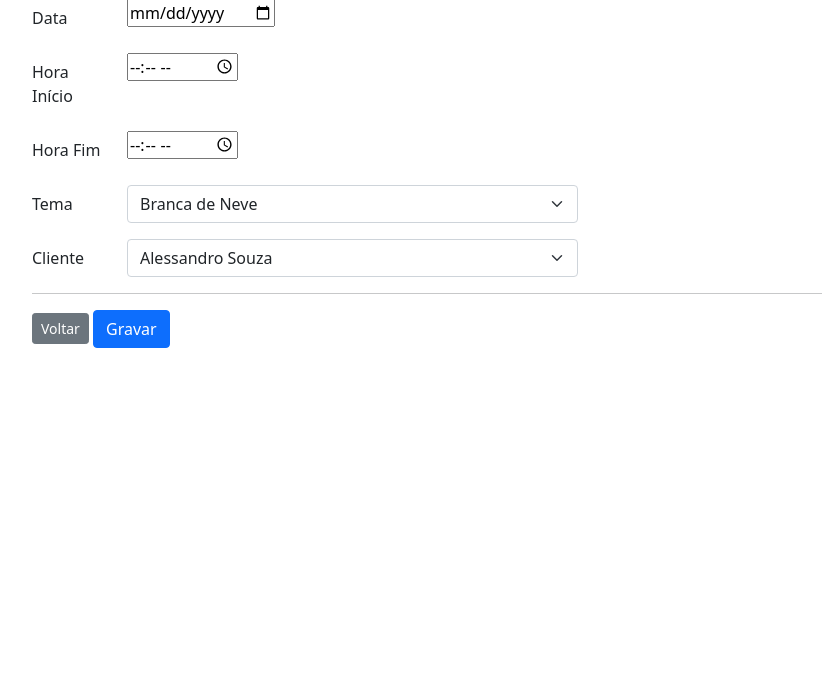
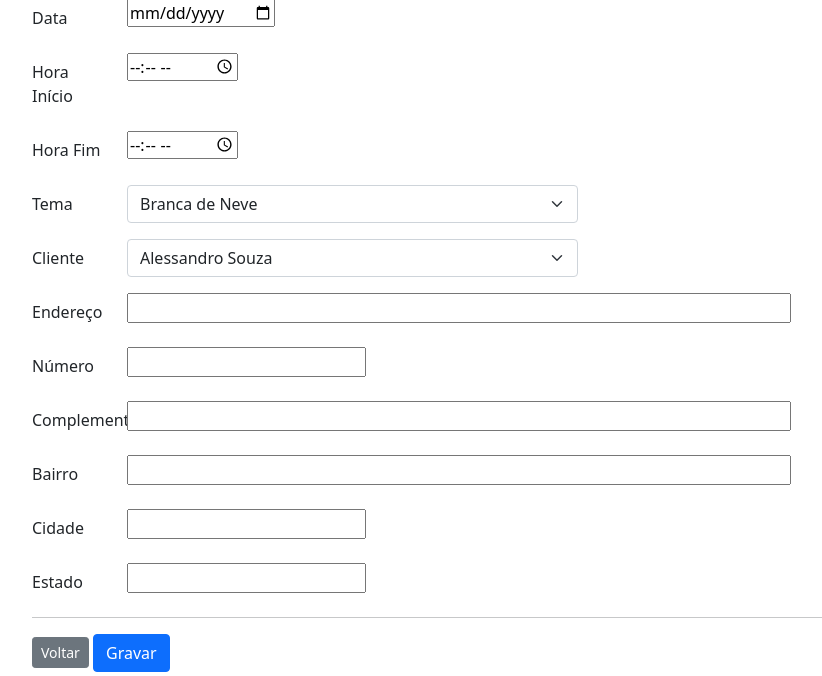
Before and after one commit to alessandrojsouza/rent_themas, a Django app: page /formRent/ in a window 1280 px wide. Shown: the part 124-800 px from the top of the page, without its empty margins (50-872 px from the left). Run offline with Django 4.2, Linux system fonts and the light colour scheme; data comes from the database, SQL or seed files in the repository; both versions use the stored data as it was after the commit; some libraries are stand-ins or nearby versions.

Commit message:
update form new theme

```diff
--- a/rent_themes/rent/templates/rent/formRent.html
+++ b/rent_themes/rent/templates/rent/formRent.html
@@ -21,8 +21,8 @@
 
             <div class="row mb-3">
                 <label class="col-sm-1 col-form-label"  for="end">Hora Fim</label>
-                <div id="end" class="col-sm-11">
-                    <input type="time" name="end_hours">
+                <div class="col-sm-11">
+                    <input id="end" type="time" name="end_hours">
                 </div>
             </div>
 
@@ -51,6 +51,49 @@
                     </select>
                 </div>
             </div>
+
+            <div class="row mb-3">
+                <label class="col-sm-1 col-form-label"  for="street">Endereço</label>
+                <div class="col-sm-11">
+                    <input id="street" size="66" type="text" name="street">
+                </div>
+            </div>
+
+            <div class="row mb-3">
+                <label class="col-sm-1 col-form-label"  for="number">Número</label>
+                <div class="col-sm-11">
+                    <input id="number"  type="text" name="number">
+                </div>
+            </div>
+
+            <div class="row mb-3">
+                <label class="col-sm-1 col-form-label"  for="complement">Complemento</label>
+                <div class="col-sm-11">
+                    <input id="complement" size="66" type="text" name="complement">
+                </div>
+            </div>
+
+            <div class="row mb-3">
+                <label class="col-sm-1 col-form-label"  for="district">Bairro</label>
+                <div class="col-sm-11">
+                    <input id="district" size="66" type="text" name="district">
+                </div>
+            </div>
+
+            <div class="row mb-3">
+                <label class="col-sm-1 col-form-label"  for="city">Cidade</label>
+                <div class="col-sm-11">
+                    <input id="city" size="20" type="text" name="city">
+                </div>
+            </div>
+
+            <div class="row mb-3">
+                <label class="col-sm-1 col-form-label"  for="state">Estado</label>
+                <div class="col-sm-11">
+                    <input id="state" size="20" type="text" name="state">
+                </div>
+            </div>
+
             <hr>
             <a class="btn btn-secondary btn-sm" href="/listRent">Voltar</a>
             <input class="btn btn-primary" type="submit" value="Gravar">
--- a/rent_themes/rent/views.py
+++ b/rent_themes/rent/views.py
@@ -187,11 +187,20 @@ class RentViews:
 
     #Salva o novo aluguel e volta para listagem de alugueis
     def saveRent(request):
+        a = Address(street = request.POST['street'],
+                 number = request.POST['number'],
+                 complement = request.POST['complement'],
+                 district = request.POST['district'],
+                 city = request.POST['city'],
+                 state = request.POST['state'] )
+        a.save()
+
         r = Rent(date=request.POST['date'],
                  start_hours=request.POST['start_hours'],
                  end_hours=request.POST['end_hours'],
                  client_id= request.POST['select_client'],
-                 theme_id = request.POST['select_theme'])
+                 theme_id = request.POST['select_theme'],
+                 address = a )
         r.save()
         return redirect('/listRent')
 
@@ -211,7 +220,6 @@ class RentViews:
         i = Rent.objects.get(pk=id)
         i.date = request.POST['date']
         i.start_hours=request.POST['start_hours']
-        print(request.POST['end_hours'])
         i.end_hours=request.POST['end_hours']
         i.save()
         return redirect('/listRent')
```
Also changed, not shown: rent_themes/db.sqlite3.
